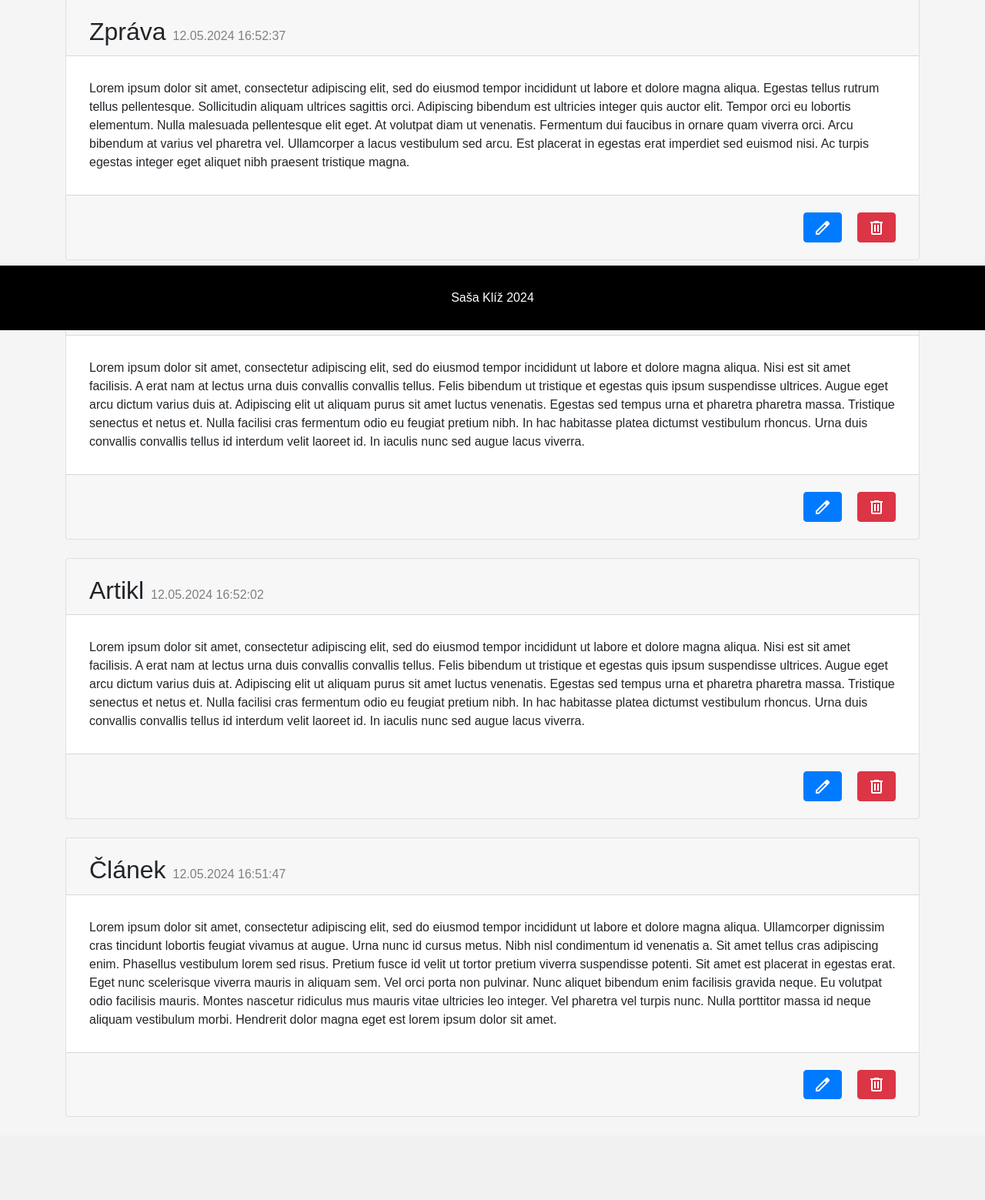
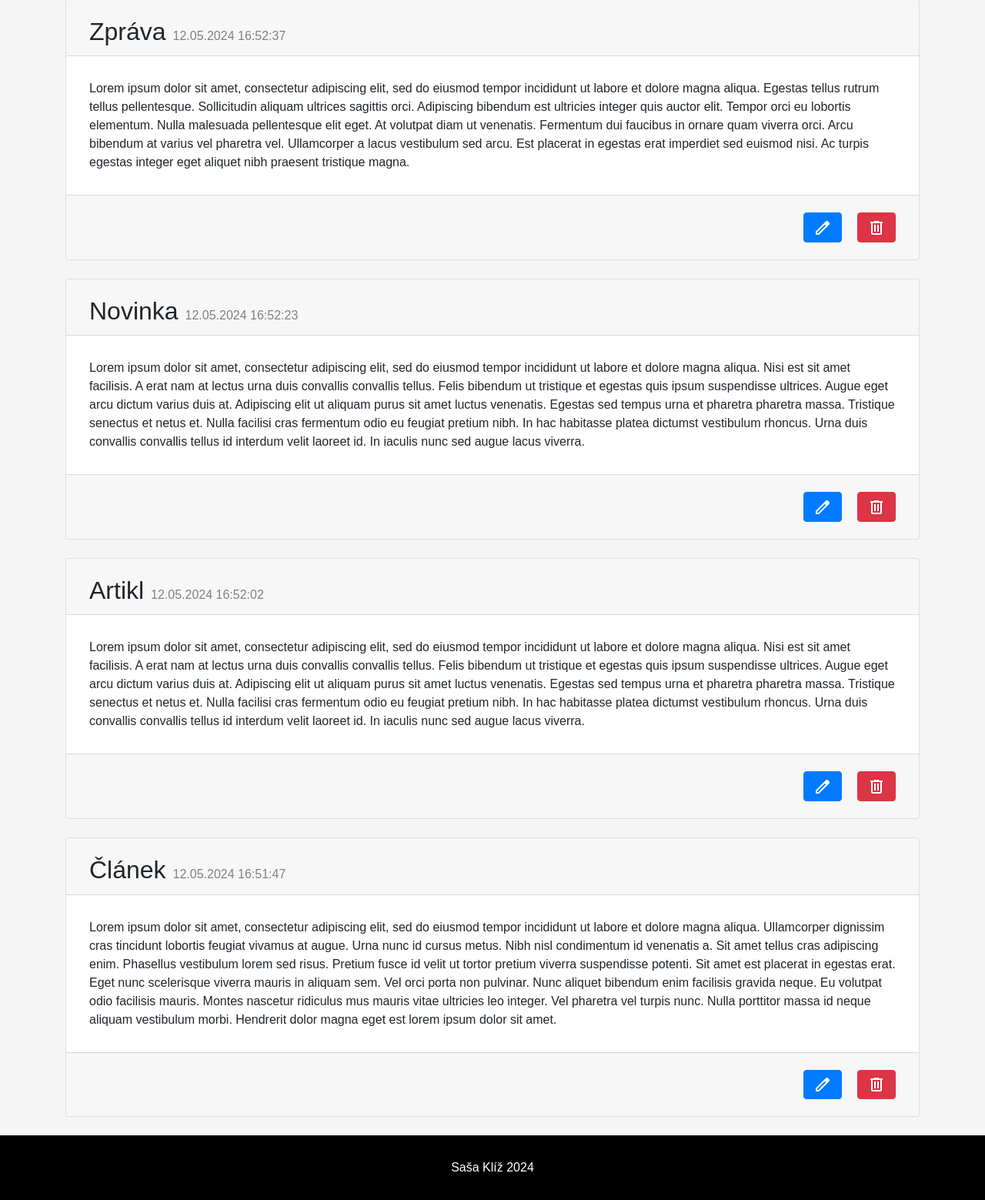
Before and after one commit to Ninjicek/Blog, a PHP site: page / in a window 1280 px wide. Shown: the part 371-1930 px from the top of the page at 77% size. Before the commit the page ends 1822 px from the top, so only its background shows below. Run offline with PHP 8.4, Linux system fonts and the light colour scheme; data comes from the database, SQL or seed files in the repository.

Commit message:
Update styly.css

```diff
--- a/css/styly.css
+++ b/css/styly.css
@@ -116,8 +116,5 @@ footer {
     color: #fff;
     text-align: center;
     padding: 20px;
-    position: fixed;
-    bottom: 0;
-    left: 0;
     width: 100%;
 }
```
